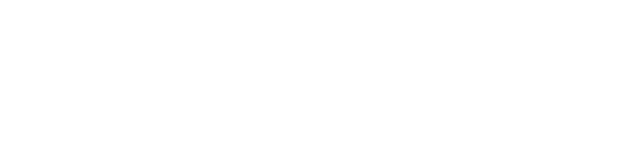
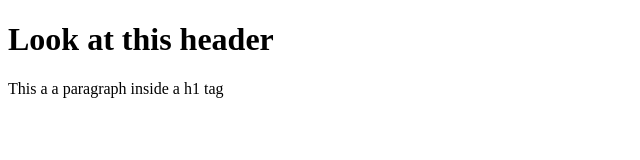
Before and after one commit to Lazydotexe/week1-practice-repo, a plain HTML site: page index.html in a window 1280 px wide. Shown: the whole page, without its empty margins (0-640 px from the left). Drawn offline with Linux system fonts and the light colour scheme.

Commit message:
Added a h1 tag and a p tag into index.html

```diff
--- a/index.html
+++ b/index.html
@@ -7,6 +7,8 @@
     <title>Putting it all together</title>
 </head>
 <body>
+    <h1>Look at this header</h1>
+    <p>This a a paragraph inside a h1 tag</p>
 
 </body>
 </html>
```
